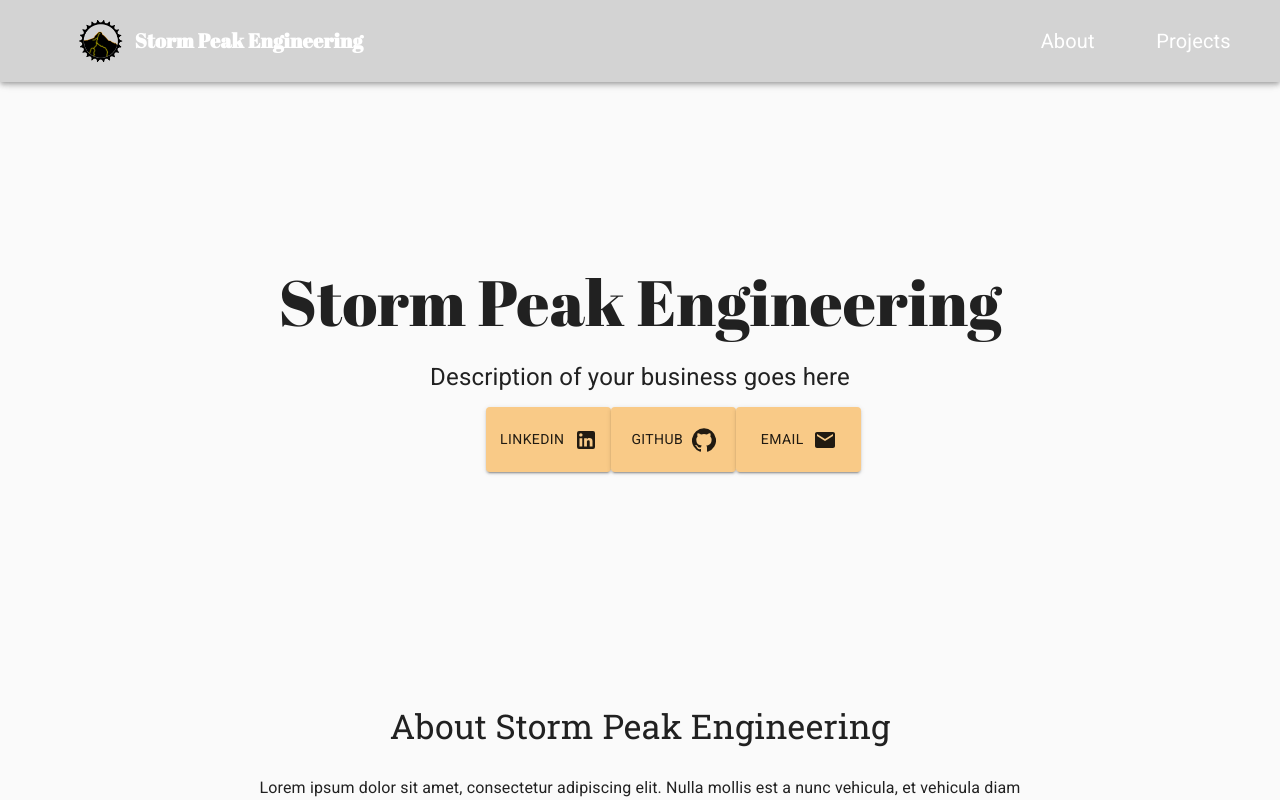
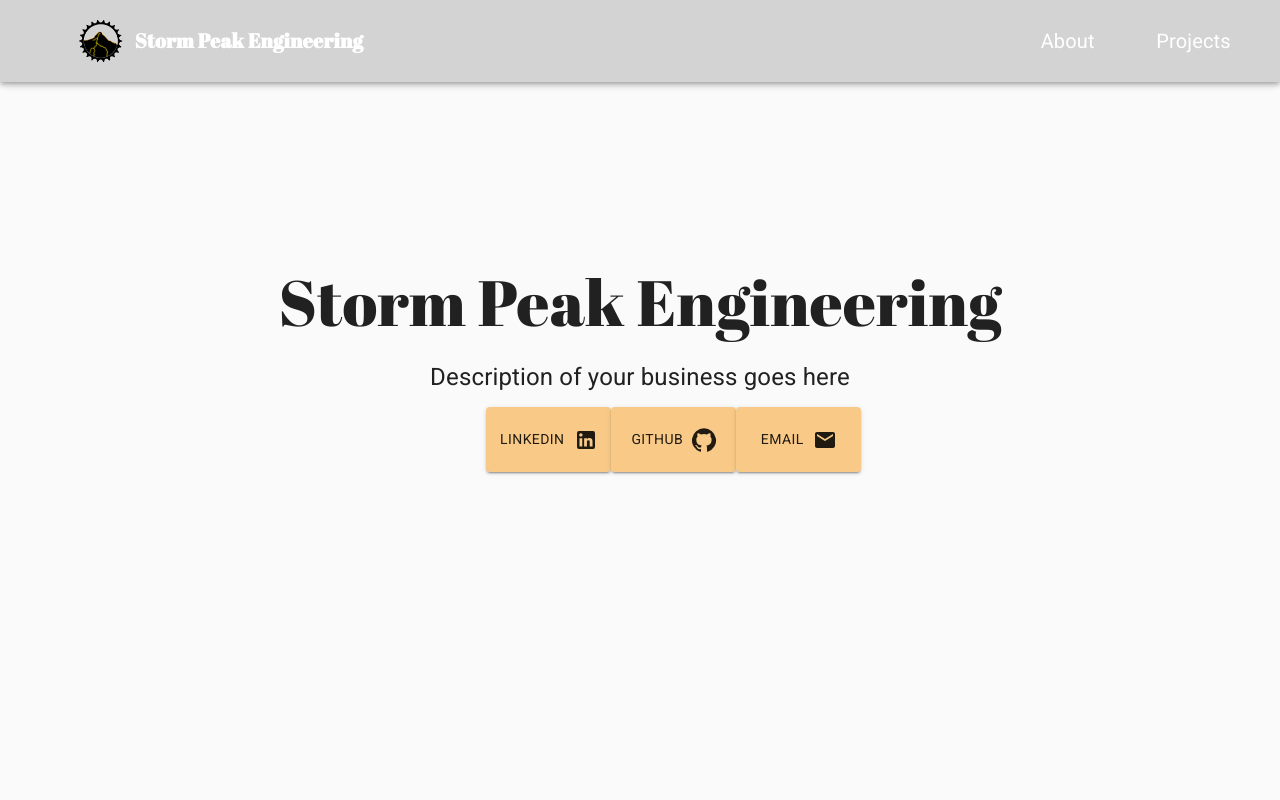
Before and after one commit to KimDuclos/sp-eng, a React (Create React App) app: page / in a window 1280 px wide. Shown: the top 800 px of the page. Built offline with nearby package versions, Linux system fonts and the light colour scheme.

Commit message:
done and waiting for feedback

```diff
--- a/public/index.html
+++ b/public/index.html
@@ -7,6 +7,7 @@
   <meta name="viewport" content="width=device-width, initial-scale=1" />
   <meta name="theme-color" content="#000000" />
   <meta name="description" content="Web site created using create-react-app" />
+
 
   <link rel="apple-touch-icon" href="%PUBLIC_URL%/logo192.png" />
   <!--
--- a/src/About/About.scss
+++ b/src/About/About.scss
@@ -1,15 +1,16 @@
-@import url('https://fonts.googleapis.com/css?family=Roboto+Slab&display=swap');
-@import url('https://fonts.googleapis.com/css?family=Roboto&display=swap');
+@import url("https://fonts.googleapis.com/css?family=Roboto+Slab&display=swap");
+@import url("https://fonts.googleapis.com/css?family=Roboto&display=swap");
 
 .aboutTitle {
-    font-size: 34px;
-    margin: 18% 0 0 0;
-    font-family: 'Roboto Slab', ;
+  font-size: 34px;
+  color: white;
+  margin: 18% 0 0 0;
+  font-family: "Roboto Slab";
 }
 
 .aboutContent {
-    margin: 2% 20% 0 20%;
-    font-size: 16px;
-    // font-weight: bold;
-    font-family: 'Roboto', ;
+  margin: 2% 20% 0 20%;
+  font-size: 16px;
+  // font-weight: bold;
+  font-family: "Roboto";
 }
--- a/src/App.css
+++ b/src/App.css
@@ -1,5 +1,6 @@
 .App {
   text-align: center;
+  /* background-image: url("/images/mountainBG.jpg"); */
 }
 
 .App-logo {
--- a/src/Title/Title.jsx
+++ b/src/Title/Title.jsx
@@ -9,7 +9,7 @@ import EmailIcon from "@material-ui/icons/Email";
 
 const TitleSection = () => {
   return (
-    <>
+    <div className="titleBox">
       <div id="homeFooter"></div>
       <div className="title">Storm Peak Engineering</div>
       <div className="description">Description of your business goes here</div>
@@ -31,7 +31,7 @@ const TitleSection = () => {
         />
       </div>
       <div id="aboutFooter"></div>
-    </>
+    </div>
   );
 };
 
--- a/src/Title/Title.scss
+++ b/src/Title/Title.scss
@@ -1,9 +1,16 @@
 @import url('https://fonts.googleapis.com/css?family=Abril+Fatface&display=swap');
 
-
+.titleBox {
+    height: 400px;
+    margin: 15% 0 0 0;
+  img {
+      width: auto;
+      height: auto;
+  }
+}
 
 .title {
-    margin: 15% 0 0 0;
+    // margin: 15% 0 0 0;
     font-size: 64px;
     font-family: 'Abril Fatface', ;
 }
```
Also changed, not shown: 1 other file (tests, documents, lock files or other folders).
